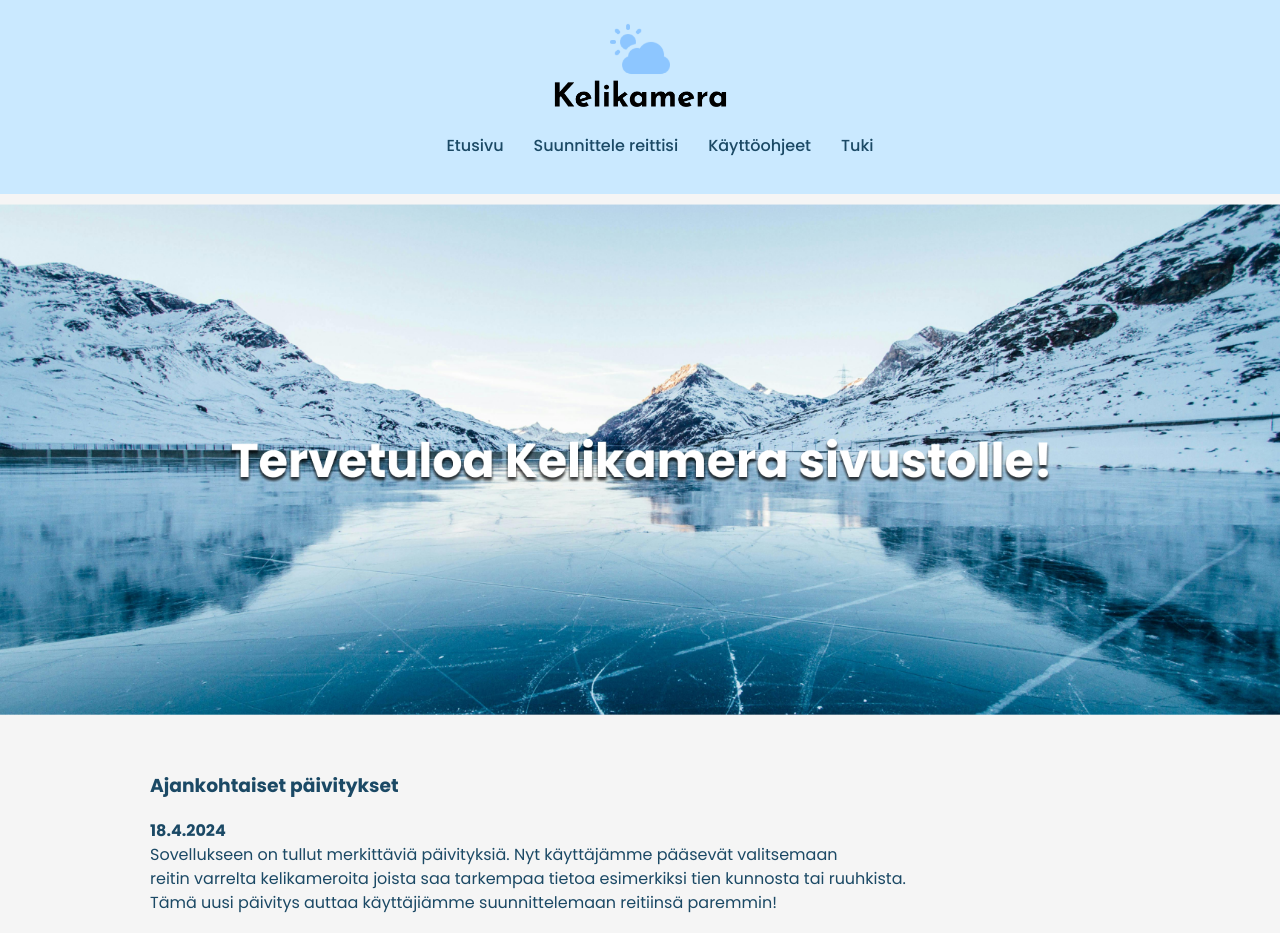
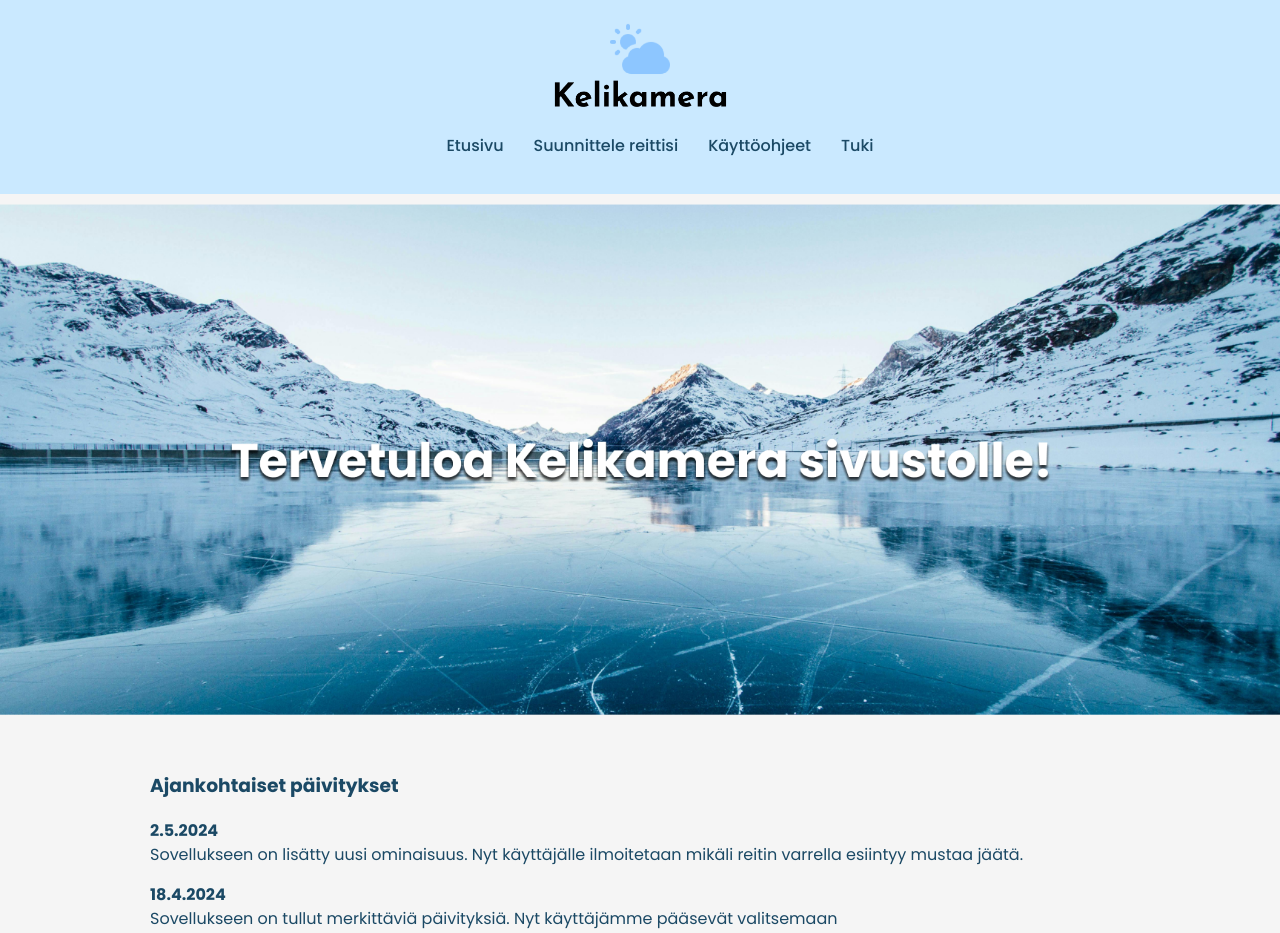
Before and after one commit to OlliNevamaki/kelikamera, a React (Vite) app in the folder frontend/: page / in a window 1280 px wide. Shown: the top 933 px of the page. Built offline with nearby package versions, Linux system fonts and the light colour scheme.

Commit message:
päivityksiä etusivulle

```diff
--- a/frontend/src/Home.jsx
+++ b/frontend/src/Home.jsx
@@ -5,6 +5,11 @@ function Home() {
       <header className="App-header">
         <img src="./src/banneri-kuva-2.png" className="Banner-image" />
         <h3>Ajankohtaiset päivitykset</h3>
+         <p className="Left-align">
+          <b>2.5.2024</b>
+          <br></br>
+          Sovellukseen on lisätty uusi ominaisuus. Nyt käyttäjälle ilmoitetaan mikäli reitin varrella esiintyy mustaa jäätä.
+        </p>
         <p className="Left-align">
           <b>18.4.2024</b>
           <br></br>
```
